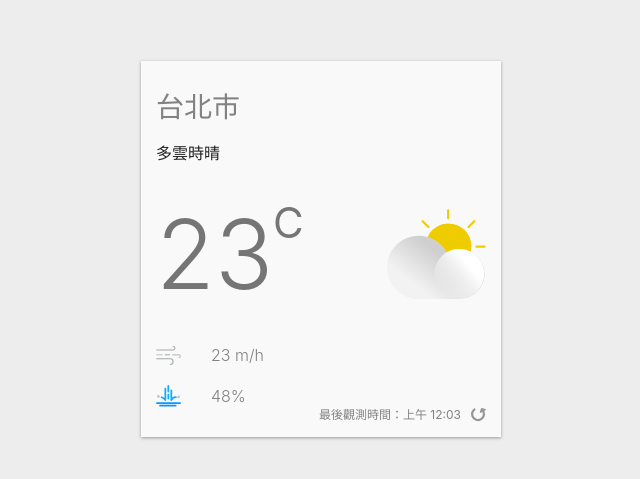
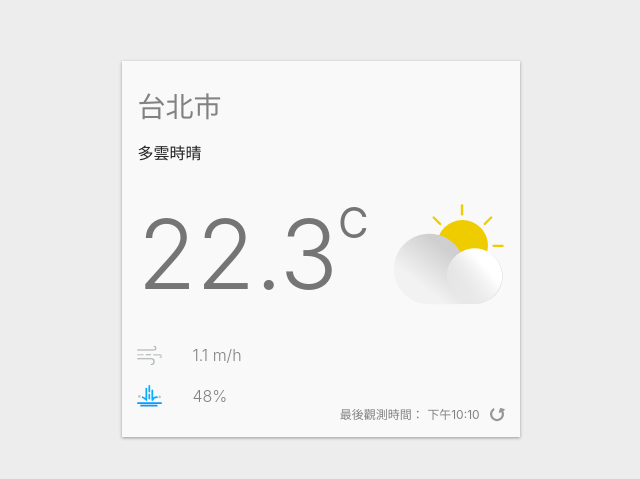
Before and after one commit to Wilson036/weather-app, a React (Create React App) app: page / in a window 1280 px wide. Shown: the part 151-630 px from the top of the page, without its empty margins (319-959 px from the left). Built offline with nearby package versions, Linux system fonts and the light colour scheme.

Commit message:
use useState to set data

```diff
--- a/package.json
+++ b/package.json
@@ -6,6 +6,7 @@
     "@testing-library/jest-dom": "^5.11.4",
     "@testing-library/react": "^11.1.0",
     "@testing-library/user-event": "^12.1.10",
+    "dayjs": "^1.10.4",
     "normalize.css": "^8.0.1",
     "react": "^17.0.2",
     "react-dom": "^17.0.2",
--- a/src/App.js
+++ b/src/App.js
@@ -1,5 +1,6 @@
 import React, { useState } from 'react';
 import styled, { ThemeProvider } from 'styled-components';
+import dayjs from 'dayjs';
 import { ReactComponent as DayCloudy } from './images/day-cloudy.svg';
 import { ReactComponent as RainIcon } from './images/rain.svg';
 import { ReactComponent as AirFlowIcon } from './images/airFlow.svg';
@@ -119,29 +120,42 @@
 };
 
 function App() {
-  const [currectTheme, setCurrentTheme] = useState('light');
+  const [currecnTheme, setCurrentTheme] = useState('light');
+  const [currentWeather, setCurrentWeather] = useState({
+    locationName: '台北市',
+    description: '多雲時晴',
+    windSpeed: 1.1,
+    temperature: 22.3,
+    rainPossibilities: 48.3,
+    observation: '2020-12-12 22:10:00',
+  });
   return (
-    <ThemeProvider theme={theme[currectTheme]}>
+    <ThemeProvider theme={theme[currecnTheme]}>
       <Container>
         <WeatherCard>
-          <Location>台北市</Location>
-          <Description>多雲時晴</Description>
+          <Location>{currentWeather.locationName}</Location>
+          <Description>{currentWeather.description}</Description>
           <CurrentWeather>
             <Temperature>
-              23 <Celsius>C</Celsius>
+              {currentWeather.temperature} <Celsius>C</Celsius>
             </Temperature>
             <DayCloudyIcon />
           </CurrentWeather>
           <AirFlow>
             <AirFlowIcon />
-            23 m/h
+            {currentWeather.windSpeed} m/h
           </AirFlow>
           <Rain>
             <RainIcon />
-            48%
+            {Math.round(currentWeather.rainPossibilities)}%
           </Rain>
           <Refresh>
-            最後觀測時間：上午 12:03 <RefreshIcon />
+            最後觀測時間：{' '}
+            {new Intl.DateTimeFormat('zh-TW', {
+              hour: 'numeric',
+              minute: 'numeric',
+            }).format(dayjs(currentWeather.observation))}
+            <RefreshIcon />
           </Refresh>
         </WeatherCard>
       </Container>
```
Also changed, not shown: 2 other files (tests, documents, lock files or other folders).
